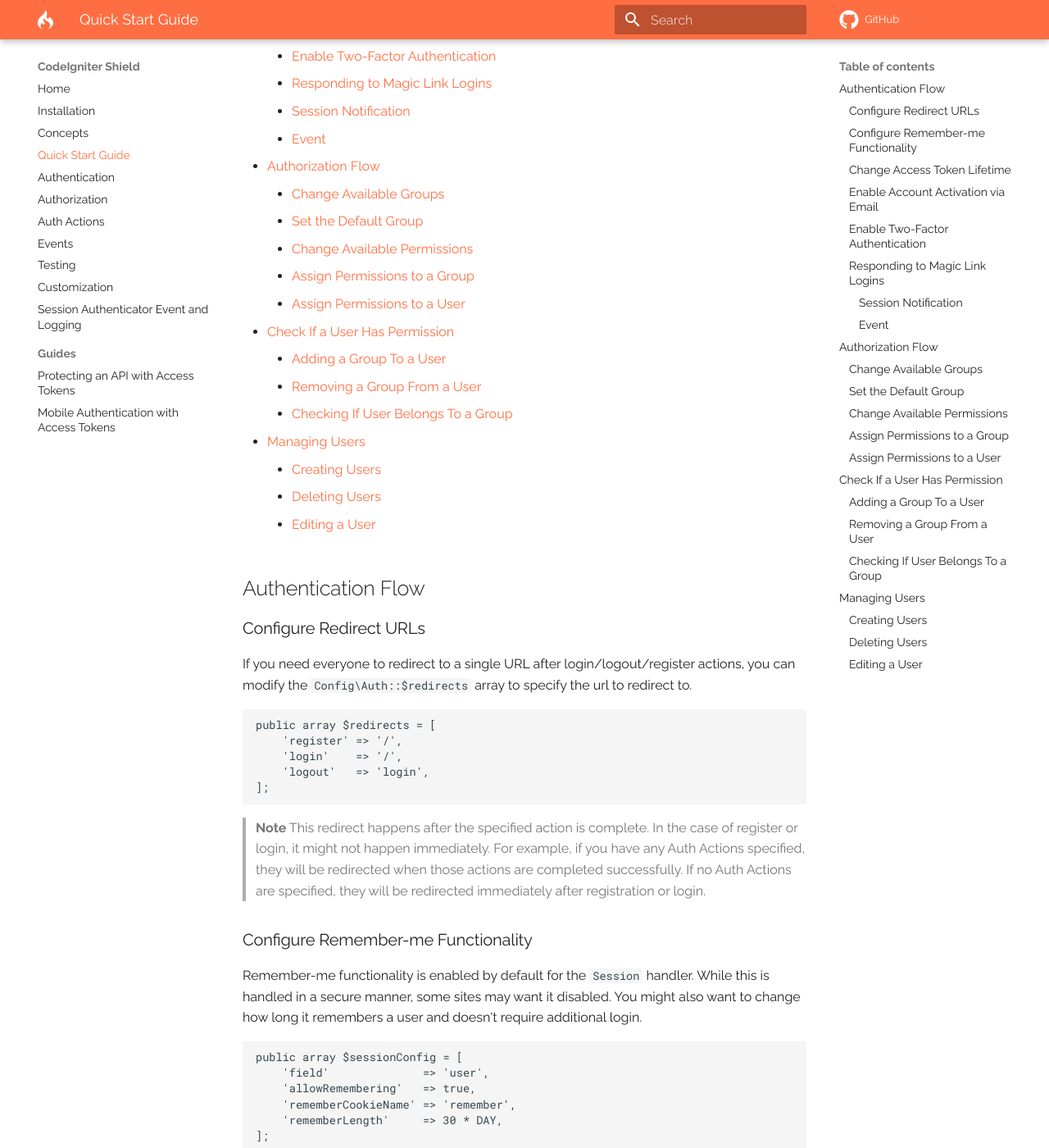
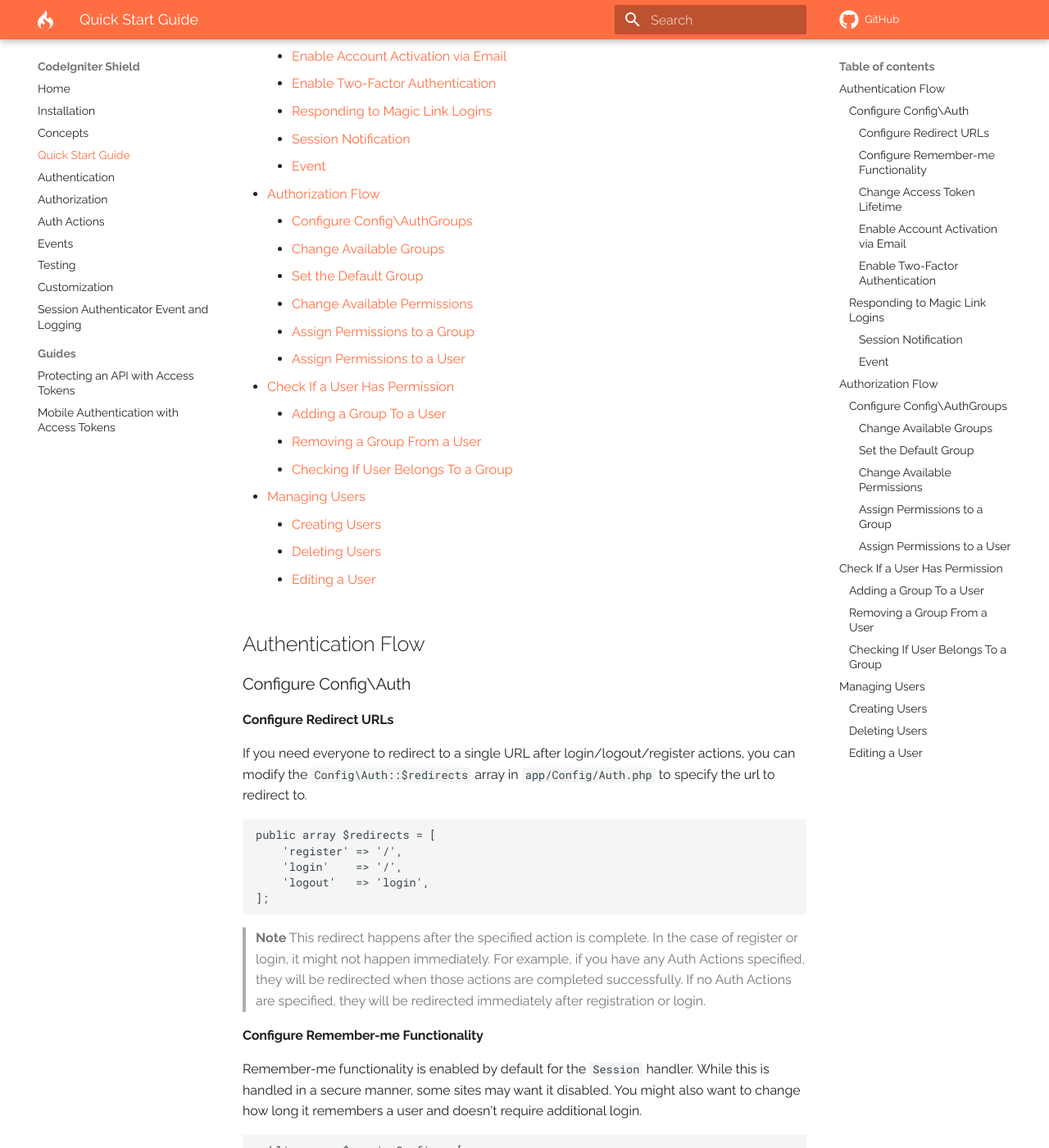
Before and after one commit to codeigniter4/shield, an MkDocs documentation site: the page built from docs/quickstart.md, in a window 1280 px wide and 1400 px high, scrolled down 511 px. Shown: the whole window at 82% size. Built offline with MkDocs 1.6.1 and Material for MkDocs 9.7.7, drawn with Linux system fonts in a browser that asks for light colours; comment, search, counter and statistics services are not loaded; a style sheet for code colours, icons or effects is not loaded; some of the changed text lies outside the part shown.

Commit message:
docs: add sections to improve document structure

````diff
--- a/docs/quickstart.md
+++ b/docs/quickstart.md
@@ -6,20 +6,22 @@ Learning any new authentication system can be difficult, especially as they get
 
 - [Quick Start Guide](#quick-start-guide)
   - [Authentication Flow](#authentication-flow)
-    - [Configure Redirect URLs](#configure-redirect-urls)
-    - [Configure Remember-me Functionality](#configure-remember-me-functionality)
-    - [Change Access Token Lifetime](#change-access-token-lifetime)
-    - [Enable Account Activation via Email](#enable-account-activation-via-email)
-    - [Enable Two-Factor Authentication](#enable-two-factor-authentication)
+    - [Configure Config\\Auth](#configure-configauth)
+      - [Configure Redirect URLs](#configure-redirect-urls)
+      - [Configure Remember-me Functionality](#configure-remember-me-functionality)
+      - [Change Access Token Lifetime](#change-access-token-lifetime)
+      - [Enable Account Activation via Email](#enable-account-activation-via-email)
+      - [Enable Two-Factor Authentication](#enable-two-factor-authentication)
     - [Responding to Magic Link Logins](#responding-to-magic-link-logins)
       - [Session Notification](#session-notification)
       - [Event](#event)
   - [Authorization Flow](#authorization-flow)
-    - [Change Available Groups](#change-available-groups)
-    - [Set the Default Group](#set-the-default-group)
-    - [Change Available Permissions](#change-available-permissions)
-    - [Assign Permissions to a Group](#assign-permissions-to-a-group)
-    - [Assign Permissions to a User](#assign-permissions-to-a-user)
+    - [Configure Config\\AuthGroups](#configure-configauthgroups)
+      - [Change Available Groups](#change-available-groups)
+      - [Set the Default Group](#set-the-default-group)
+      - [Change Available Permissions](#change-available-permissions)
+      - [Assign Permissions to a Group](#assign-permissions-to-a-group)
+      - [Assign Permissions to a User](#assign-permissions-to-a-user)
   - [Check If a User Has Permission](#check-if-a-user-has-permission)
     - [Adding a Group To a User](#adding-a-group-to-a-user)
     - [Removing a Group From a User](#removing-a-group-from-a-user)
@@ -31,9 +33,11 @@ Learning any new authentication system can be difficult, especially as they get
 
 ## Authentication Flow
 
-### Configure Redirect URLs
+### Configure Config\Auth
 
-If you need everyone to redirect to a single URL after login/logout/register actions, you can modify the `Config\Auth::$redirects` array to specify the url to redirect to.
+#### Configure Redirect URLs
+
+If you need everyone to redirect to a single URL after login/logout/register actions, you can modify the `Config\Auth::$redirects` array in `app/Config/Auth.php` to specify the url to redirect to.
 
 ```php
 public array $redirects = [
@@ -45,7 +49,7 @@ public array $redirects = [
 
 > **Note** This redirect happens after the specified action is complete. In the case of register or login, it might not happen immediately. For example, if you have any Auth Actions specified, they will be redirected when those actions are completed successfully. If no Auth Actions are specified, they will be redirected immediately after registration or login.
 
-### Configure Remember-me Functionality
+#### Configure Remember-me Functionality
 
 Remember-me functionality is enabled by default for the `Session` handler. While this is handled in a secure manner, some sites may want it disabled. You might also want to change how long it remembers a user and doesn't require additional login.
 
@@ -58,7 +62,7 @@ public array $sessionConfig = [
 ];
 ```
 
-### Change Access Token Lifetime
+#### Change Access Token Lifetime
 
 By default, Access Tokens can be used for 1 year since the last use. This can be easily modified in the `Auth` config file.
 
@@ -66,7 +70,7 @@ By default, Access Tokens can be used for 1 year since the last use. This can be
 public int $unusedTokenLifetime = YEAR;
 ```
 
-### Enable Account Activation via Email
+#### Enable Account Activation via Email
 
 > **Note** You need to configure `app/Config/Email.php` to allow Shield to send emails. See [Installation](install.md#initial-setup).
 
@@ -79,7 +83,7 @@ public array $actions = [
 ];
 ```
 
-### Enable Two-Factor Authentication
+#### Enable Two-Factor Authentication
 
 > **Note** You need to configure `app/Config/Email.php` to allow Shield to send emails. See [Installation](install.md#initial-setup).
 
@@ -127,9 +131,11 @@ Events::on('magicLogin', static function () {
 
 ## Authorization Flow
 
-### Change Available Groups
+### Configure Config\AuthGroups
 
-The available groups are defined in the `AuthGroups` config file, under the `$groups` property. Add new entries to the array, or remove existing ones to make them available throughout your application.
+#### Change Available Groups
+
+The available groups are defined in the `app/Config/AuthGroups.php` config file, under the `$groups` property. Add new entries to the array, or remove existing ones to make them available throughout your application.
 
 ```php
 public array $groups = [
@@ -141,11 +147,11 @@ public array $groups = [
 ];
 ```
 
-### Set the Default Group
+#### Set the Default Group
 
 When a user registers on your site, they are assigned the group specified at `Config\AuthGroups::$defaultGroup`. Change this to one of the keys in the `$groups` array to update this.
 
-### Change Available Permissions
+#### Change Available Permissions
 
 The permissions on the site are stored in the `AuthGroups` config file also. Each one is defined by a string that represents a context and a permission, joined with a decimal point.
 
@@ -161,7 +167,7 @@ public array $permissions = [
 ];
 ```
 
-### Assign Permissions to a Group
+#### Assign Permissions to a Group
 
 Each group can have its own specific set of permissions. These are defined in `Config\AuthGroups::$matrix`. You can specify each permission by it's full name, or using the context and an asterisk (*) to specify all permissions within that context.
 
@@ -176,7 +182,7 @@ public array $matrix = [
 ];
 ```
 
-### Assign Permissions to a User
+#### Assign Permissions to a User
 
 Permissions can also be assigned directly to a user, regardless of what groups they belong to. This is done programatically on the `User` Entity.
 
````
